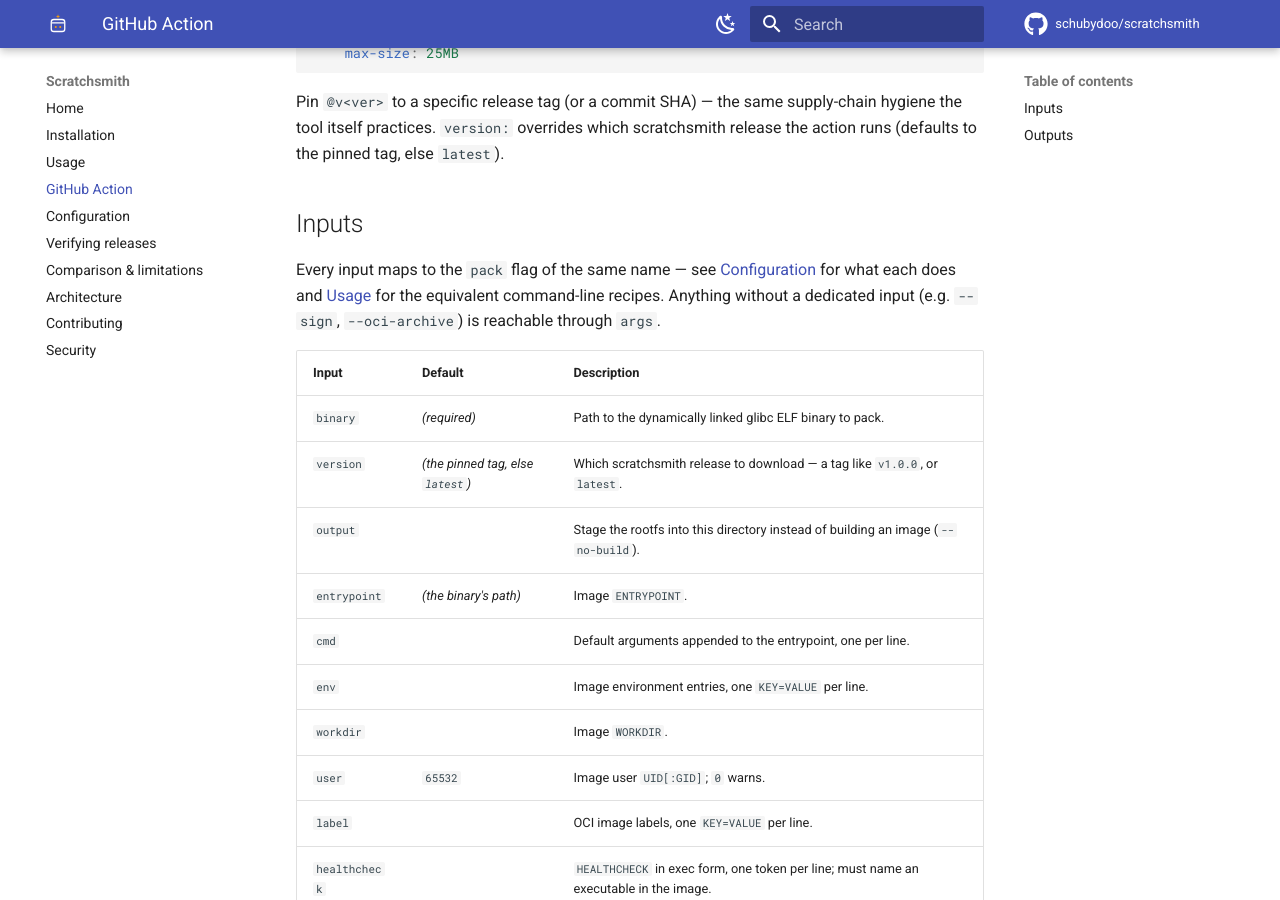
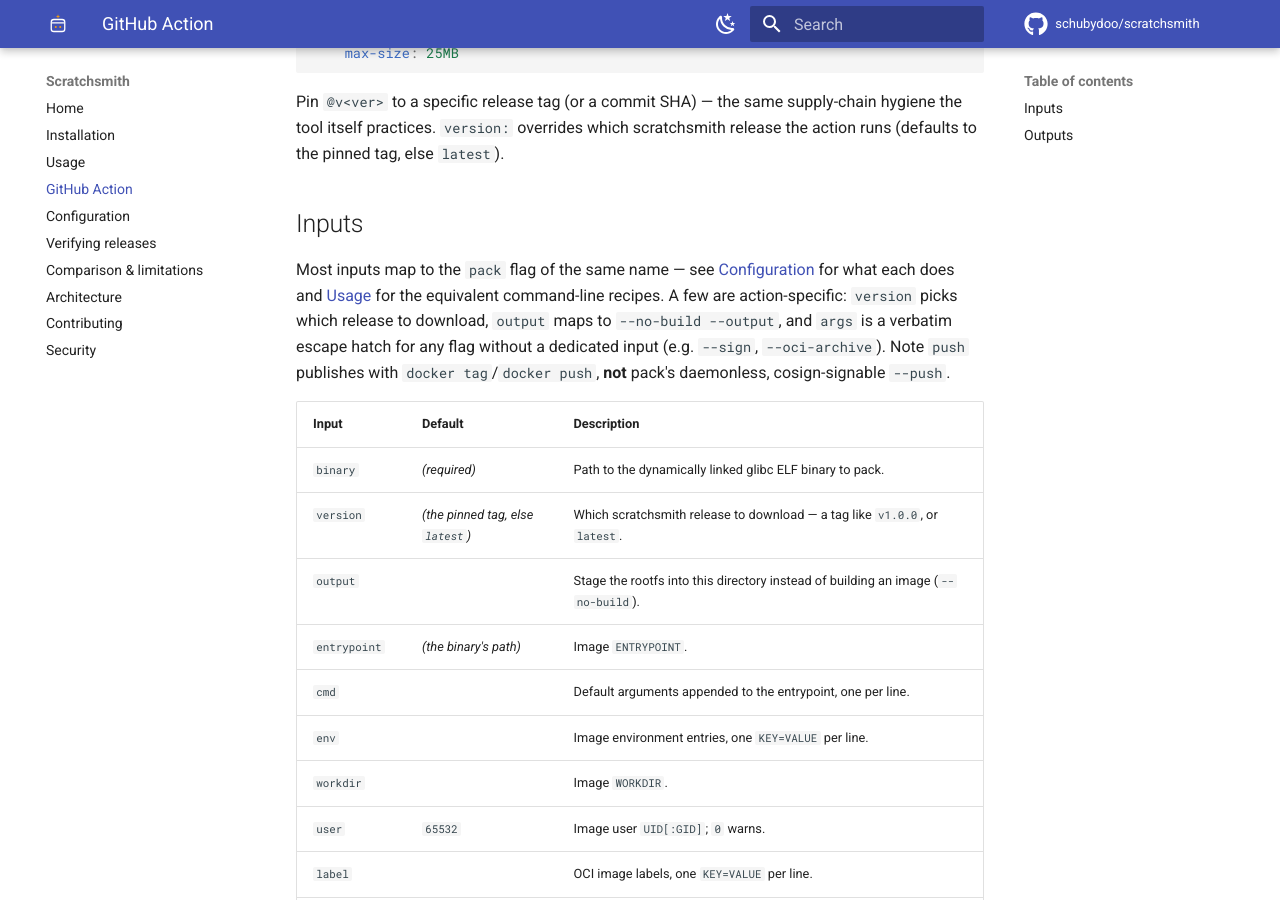
Before and after one commit to schubydoo/scratchsmith, an MkDocs documentation site: the page built from docs/github-action.md, in a window 1280 px wide and 900 px high, scrolled down 910 px. Built offline with MkDocs 1.6.1 and Material for MkDocs 9.7.7, drawn with Linux system fonts in a browser that asks for light colours; comment, search, counter and statistics services are not loaded; the version menu is left out.

Commit message:
docs: soften the action inputs intro; note push uses docker push, not --push
The 'every input maps to the same-named pack flag' intro overstated it: version/
output/args are action-specific, and push publishes with docker tag/docker push,
not pack's daemonless, cosign-signable --push. Reworded per review.

Co-Authored-By: Claude Opus 4.8 <noreply@anthropic.com>

```diff
--- a/docs/github-action.md
+++ b/docs/github-action.md
@@ -51,9 +51,11 @@ pinned tag, else `latest`).
 
 ## Inputs
 
-Every input maps to the `pack` flag of the same name — see [Configuration](configuration.md) for what
-each does and [Usage](usage.md) for the equivalent command-line recipes. Anything without a dedicated
-input (e.g. `--sign`, `--oci-archive`) is reachable through `args`.
+Most inputs map to the `pack` flag of the same name — see [Configuration](configuration.md) for what
+each does and [Usage](usage.md) for the equivalent command-line recipes. A few are action-specific:
+`version` picks which release to download, `output` maps to `--no-build --output`, and `args` is a
+verbatim escape hatch for any flag without a dedicated input (e.g. `--sign`, `--oci-archive`). Note
+`push` publishes with `docker tag`/`docker push`, **not** pack's daemonless, cosign-signable `--push`.
 
 | Input | Default | Description |
 |---|---|---|
```
